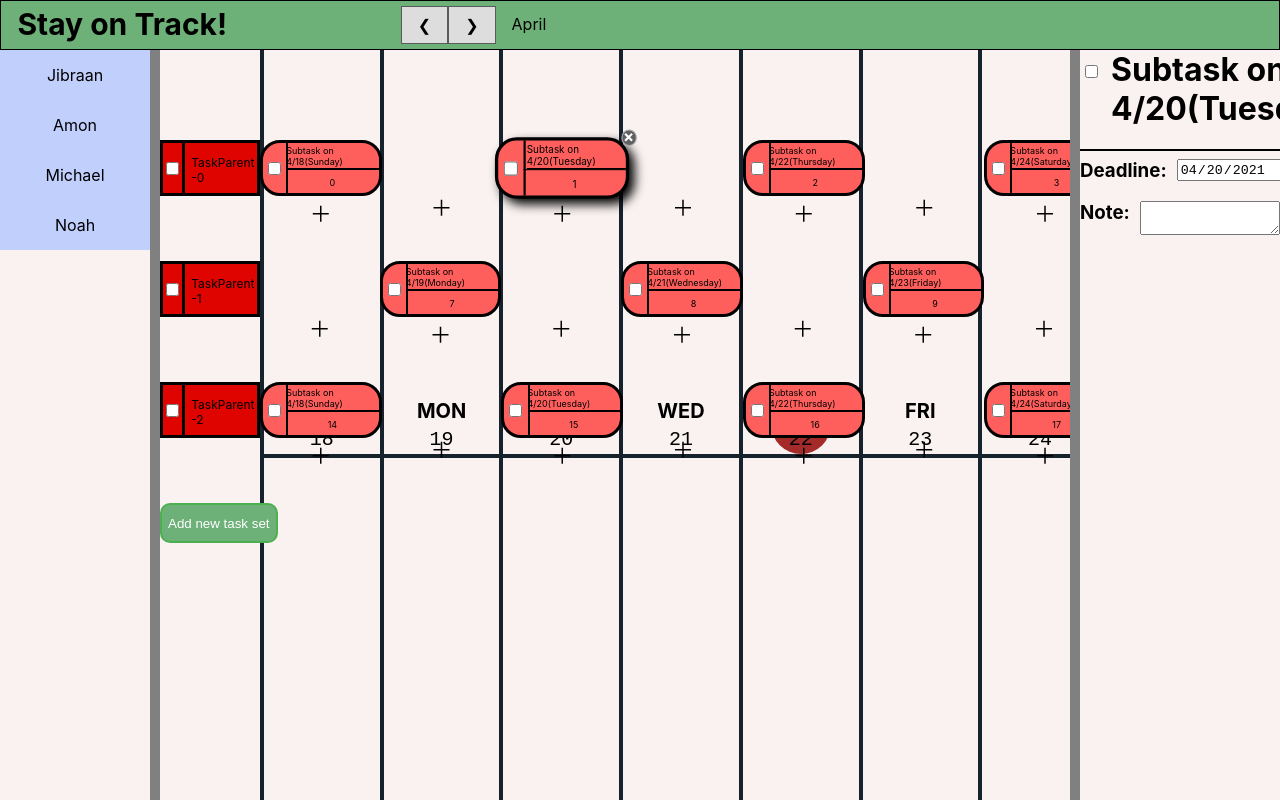
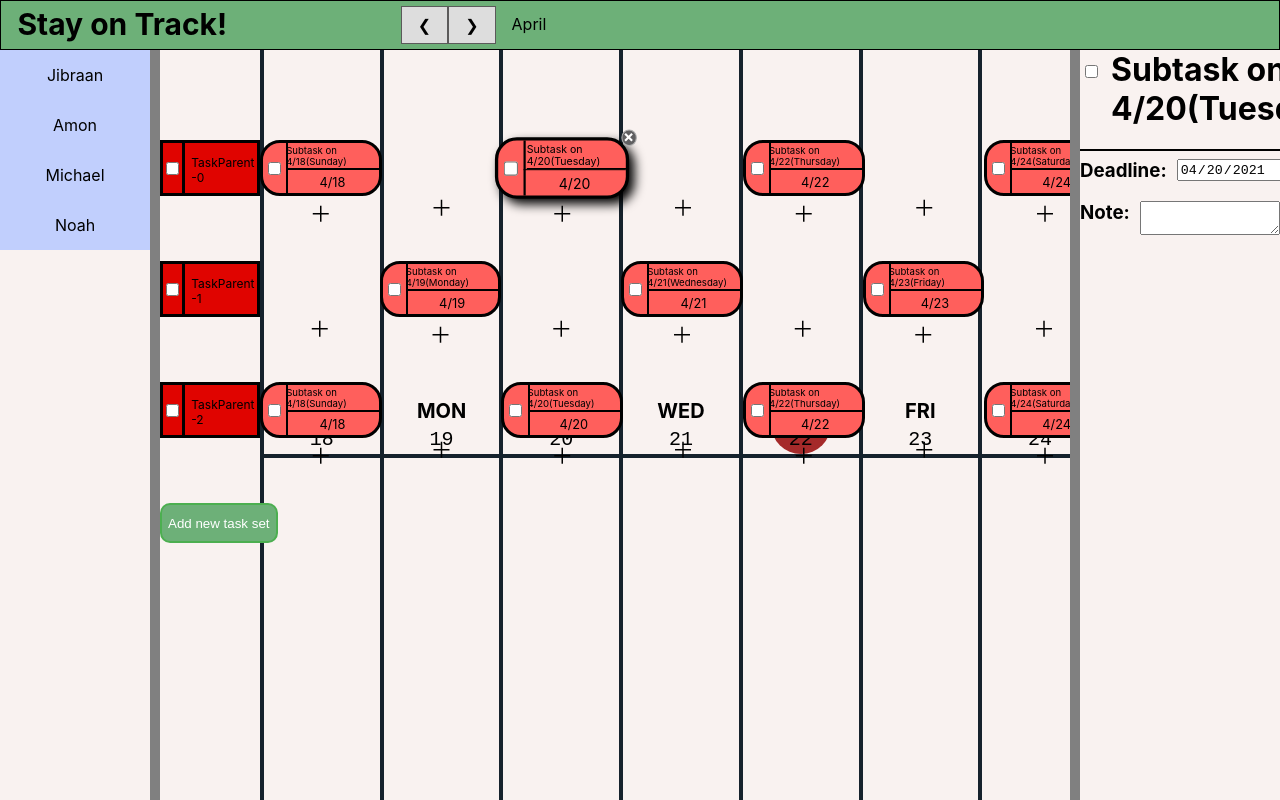
Before and after one commit to Goma0925/TaskRail, a React (Create React App) app in the folder taskrail_client/: page / in a window 1280 px wide. Built offline with nearby package versions, Linux system fonts and the light colour scheme.

Commit message:
Subtasks now contain date instead of ID (modification in progress)

```diff
--- a/taskrail_client/src/components/TaskNode/Decorators/WithSubtaskSkin/WithSubtaskSkin.css
+++ b/taskrail_client/src/components/TaskNode/Decorators/WithSubtaskSkin/WithSubtaskSkin.css
@@ -7,7 +7,7 @@
 
 .subtask-top, .subtask-bottom {
    float: right;
-   font-size: 9px;
+   /* font-size: 9px; */
    overflow: hidden;
    display: flex;
    justify-content: center;
@@ -17,10 +17,12 @@
 
 .subtask-top {
     border-bottom: solid black 1px;
+    font-size: 0.75vw;
 }
 
 .subtask-bottom {
     border-top: solid black 1px;
+    font-size: 1vw;
 }
 
 div.subtask-skin .checkbox-container {
--- a/taskrail_client/src/components/TaskNode/SubtaskNode.tsx
+++ b/taskrail_client/src/components/TaskNode/SubtaskNode.tsx
@@ -10,6 +10,7 @@ import TaskNode, { TaskNodeProps } from "./TaskNode";
 import "../TaskNode/Decorators/WithSubtaskSkin/WithSubtaskSkin.css";
 import "../TaskNode/Decorators/WithSelectableSubtask/WithSelectableSubtask.css";
 import TaskParent from "../../models/ClientModels/TaskParent";
+import { getDateStr, getMonthAndDay, LocalDateParse } from "../../helpers/DateTime";
 
 export interface SubtaskNodeProps {
     subtask: SubTask;
@@ -59,11 +60,13 @@ export default function SubtaskNode(props: SubtaskNodeProps&TaskNodeProps)
     }
 
     function handleBottomChange(event: any) {
-        /* In the final product, you probably don't
-           want to let the user change the id. */
-        let updatedSubtask = props.subtask.getCopy();
-        updatedSubtask.setId(event.target.textContent);
-        dispatch(new UpdateSubtask(updatedSubtask));
+        // TODO: Modify date, either through datepicker
+        // or by allowing user to modify string and
+        // encoding it back into a date.
+
+        // let updatedSubtask = props.subtask.getCopy();
+        // updatedSubtask.setId(event.target.textContent);
+        // dispatch(new UpdateSubtask(updatedSubtask));
     }
 
     function onClickCheckbox(event: any) {
@@ -89,7 +92,8 @@ export default function SubtaskNode(props: SubtaskNodeProps&TaskNodeProps)
             </div>
             <div className = "subtask-bottom" style={{height:25}}>
                 <p contentEditable={true} onBlur={handleBottomChange}>
-                    {props.subtask.getId()}</p>
+                    {getMonthAndDay(props.subtask.getSubtaskDeadline())}</p>
+                {/* <input type="date"></input> */}
             </div>
         </TaskNode>
     )
--- a/taskrail_client/src/helpers/DateTime.ts
+++ b/taskrail_client/src/helpers/DateTime.ts
@@ -23,6 +23,12 @@ export function LocalDateParse(dateString: string){
 }
 
 export function getDateStr(date: Date){
-    let [month, day, year] = [("0" + date.getMonth().toString()).slice(-2), ("0" + (date.getDate().toString())).slice(-2), date.getFullYear()];
+    let [month, day, year] = [("0" + (date.getMonth() + 1).toString()).slice(-2),
+        ("0" + (date.getDate().toString())).slice(-2), date.getFullYear()];
     return year + "-" + month + "-" + day;
 }
+
+export function getMonthAndDay(date: Date){
+    let [month, day] = [(date.getMonth() + 1).toString(), date.getDate().toString()];
+    return month + "/" + day;
+}
```
